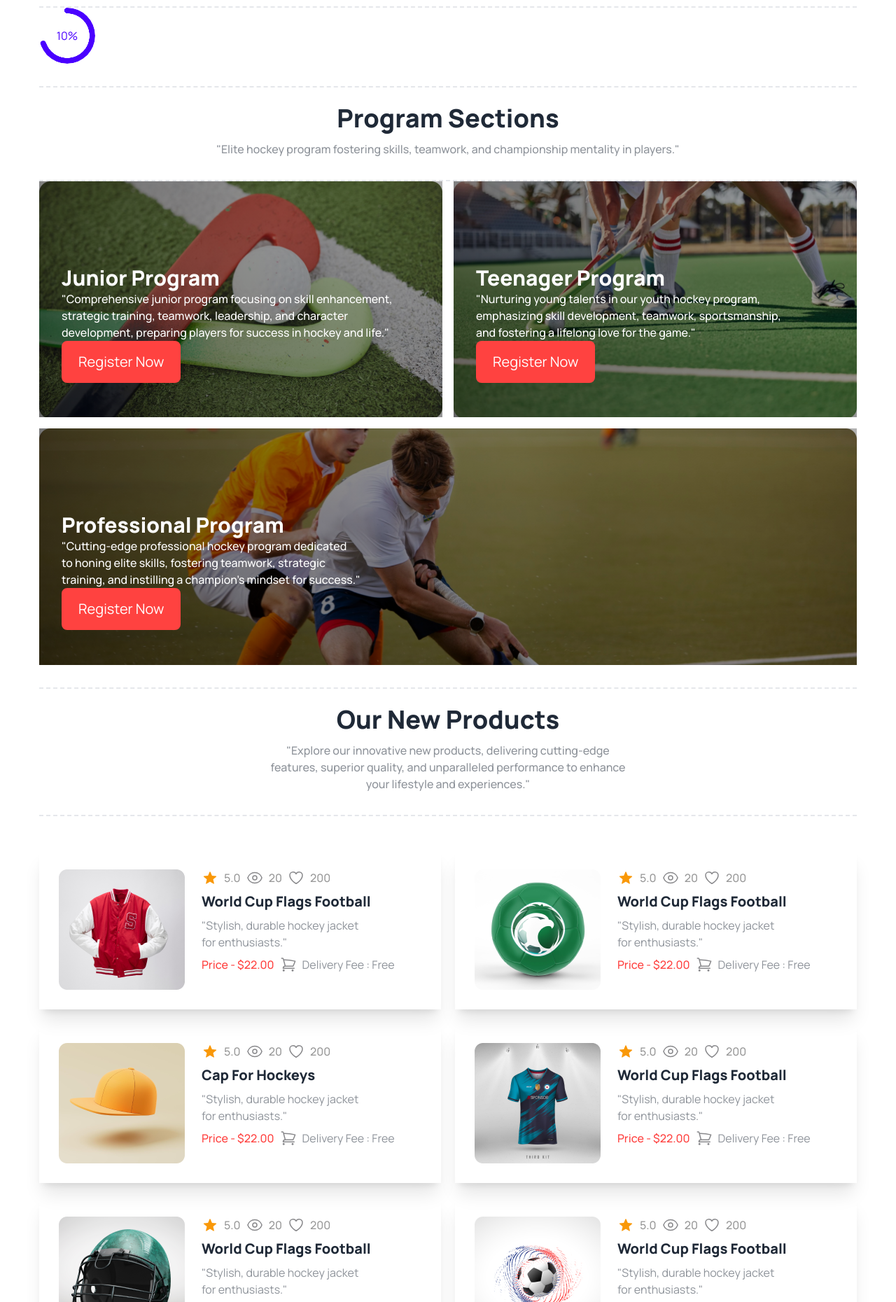
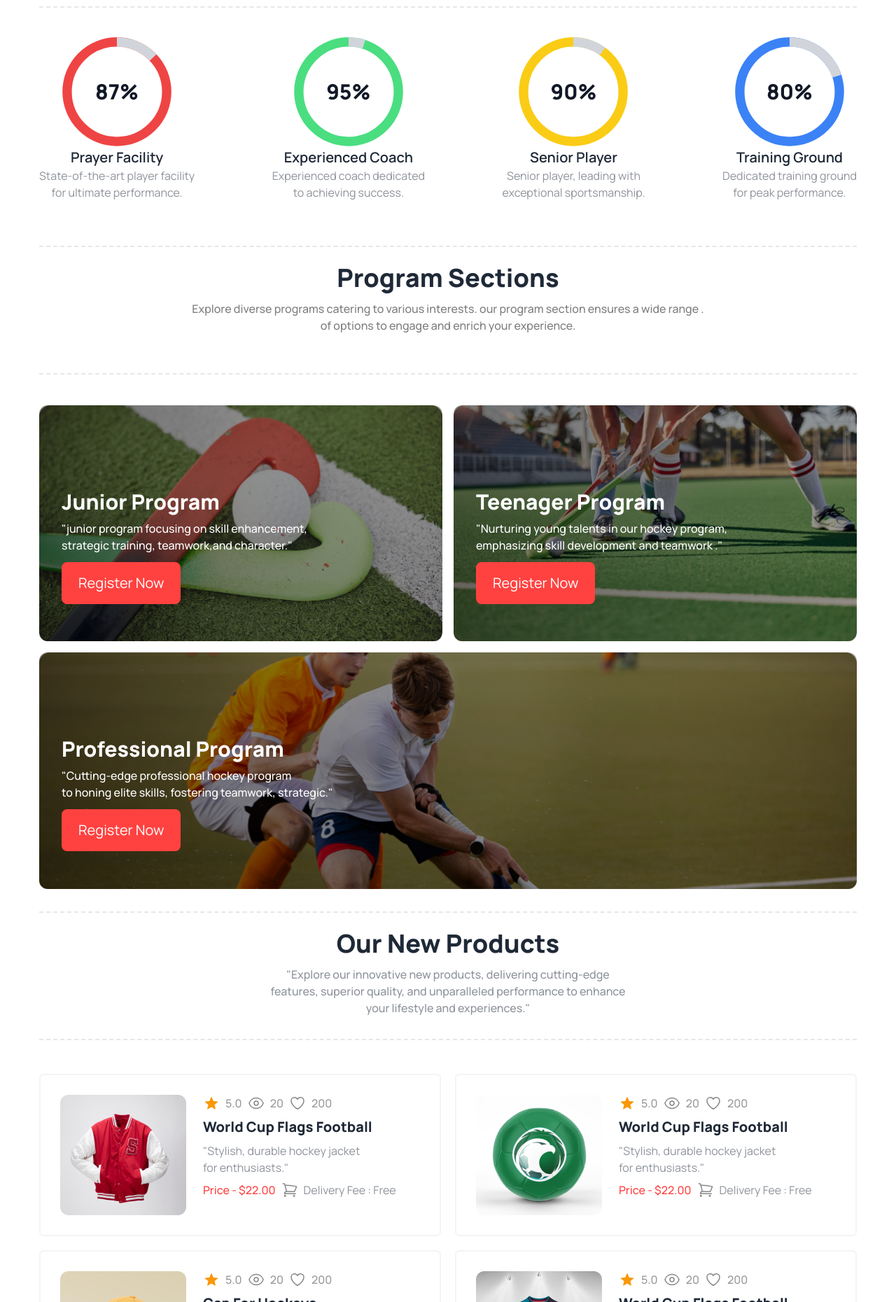
Before and after one commit to Athiqur01/task-3, a plain HTML site: page index.html in a window 1280 px wide. Shown: the part 940-2800 px from the top of the page at 70% size. Drawn offline with nearby package versions, Linux system fonts and the light colour scheme.

Commit message:
responsiveness

```diff
--- a/index.html
+++ b/index.html
@@ -40,9 +40,9 @@
       <!--Navigation--bar----->
       <nav class="">
 
-        <div class="navbar  px-7 flex justify-between mt-10">
+        <div class="navbar  px-2 flex justify-between mt-10">
           <!--Humbarger Manu--Start-->
-          <div class="dropdown dropdown-end  md:hidden lg:hidden ">
+          <div class="dropdown dropdown-end  md:hidden lg:hidden ml-5 mt-5 ">
             <div tabindex="0" role="button" class="btn btn-ghost btn-circle avatar ">
               <div class="w-10 flex ">
                 <svg xmlns="http://www.w3.org/2000/svg" fill="#FFFFFF" viewBox="0 0 24 24" stroke-width="1.5" stroke="currentColor" class="w-6 h-6">
@@ -53,15 +53,16 @@
             </div>
             <ul tabindex="0" class="mt-3 z-[1] p-2 shadow menu menu-sm dropdown-content bg-base-100 rounded-box w-22">
 
-              <li><a>About Us</a></li>
+              <li><a>Home</a></li>
+              <li><a>About </a></li>
               <li><a>Page</a></li>
               <li><a>Blog</a></li>
               <li><a>Contact</a></li>
             </ul>
           </div>
           <!--Hamburger nav end-->
-          <h1 class="text-4xl font-extrabold">Hockey<span class="text-[#FF4240]">'</span>s</h1>
-          <div class="  space-x-7 hidden lg:flex text-base">
+          <h1 class="text-3xl lg:text-4xl font-extrabold">Hockey<span class="text-[#FF4240]">'</span>s</h1>
+          <div class="  space-x-12 hidden lg:flex text-base">
             <a href="" class="text-[#FF4240] font-bold">Home</a>
             <a href="" class="font-normal">About Us</a>
             <a href="" class="font-normal" >Page</a>
@@ -71,15 +72,15 @@
           </div>
 
 
-          <div class="space-x-5">
-            <div class="hidden lg:flex">
+          <div class="space-x-5 mr-5 lg:mr-0">
+            <div class="hidden  lg:flex">
               <svg xmlns="http://www.w3.org/2000/svg" fill="none" viewBox="0 0 24 24" stroke-width="1.5" stroke="currentColor" class="w-6 h-6">
                 <path stroke-linecap="round" stroke-linejoin="round" d="m21 21-5.197-5.197m0 0A7.5 7.5 0 1 0 5.196 5.196a7.5 7.5 0 0 0 10.607 10.607Z" />
               </svg>
             </div>
 
+            <div class="pl-24 lg:pl-0"> <button class="bg-[#FF4240] text-white text-xl py-2 px-3 lg:py-4 lg:px-6 rounded-lg  ">Get Ticket</button></div>
 
-            <button class="bg-[#FF4240] text-white text-xl py-4 px-6 rounded-lg">Get Ticket</button>
           </div>
 
           </div>
@@ -88,9 +89,9 @@
 
       </nav>
       <!--bg image---------------------------------------------------->
-      <section class="mt-4">
+      <section class="mt-4 mx-5 lg:mx-auto">
         <!--Slide-1----Start-->
-        <div class="carousel w-full rounded-lg h-[34.3rem]">
+        <div class="carousel w-full rounded-lg lg:h-[34.3rem]">
           <div id="slide1" class="carousel-item relative w-full h-auto   flex justify-center items-center">
             <img src="./Images/1.png" alt="">
 
@@ -111,7 +112,7 @@
                   <div class="flex justify-center p-3 "><button class="text-white bg-red-400 p-2 ">Shop Now</button></div>
 
               </div>
-            <div class="absolute flex justify-between transform -translate-y-1/2 left-5 right-5 top-1/2">
+              <div class="absolute flex space-x-3 lg:mt-44 transform -translate-y-1/2 left-5 right-5 top-1/2">
               <a href="#slide1" class="btn btn-circle">❮</a>
               <a href="#slide3" class="btn btn-circle">❯</a>
             </div>
@@ -134,7 +135,7 @@
           </div>
         </div>
       </section>
-      <div class="bg-black  text-white p-7 mt-4 lg:w-[35.4rem] lg:-translate-y-40 lg:translate-x-full lg:-mt-3 lg:absolute">
+      <div class="bg-black  text-white p-7 mt-4 lg:w-[35.4rem] rounded-2xl lg:-translate-y-40 lg:translate-x-full mx-5 lg:mx-auto lg:-mt-3 lg:absolute">
         <h2 class="font-extrabold text-2xl pb-3">Meet all the heroes from the field</h2>
         <p class="font-medium text-base opacity-70 ">Skating swiftly, scoring goals, hockey heroes inspire with skill, teamwork, and relentless determination on ice rinks. </p>
 
@@ -149,7 +150,7 @@
 
      </header>
 
-     <main class="max-w-[73rem] mx-auto">
+     <main class="max-w-[73rem] mx-5 lg:mx-auto">
       <!--Main first section--professional hockey club-->
       <section>
         <div class="flex flex-col justify-center items-center py-6">
@@ -168,41 +169,190 @@
       </section>
 
       <!--Section-2- radial progress bar-->
-      <section>
-        <div class="radial-progress text-primary" style="--value:70;" role="progressbar">10%</div>
-        <hr class="border-t-2 border-dashed mt-8">
-      </section>
-
-      <section>
-        <div class="mt-6">
-          <h2 class="text-center text-2xl font-extrabold lg:text-4xl mb-3">Program Sections</h2>
-          <p class="text-center font-medium text-sm lg:text-base opacity-50">
-            "Elite hockey program fostering skills, teamwork, and championship mentality in players."</p>
-        </div>
-        <hr class="border-t-2 border-dashed mt-8">
-      </section>
-      <!--Image section--------------------->
-      <section>
-        <div class="flex gap-4 flex-col lg:flex-row ">
-          <div class="bg-[linear-gradient(45deg,rgba(0,0,0,0.6),rgba(0,0,0,0.3)),url(./assetes/2.png)] h-[21.1rem] p-8 bg-no-repeat bg-cover lg:w-1/2 ">
-            <h2 class="text-white text-3xl font-extrabold mt-[5.5rem]">Junior Program</h2>
-            <p class="text-base font-medium text-white">
-
-            "Comprehensive junior program focusing on skill enhancement,<br>
-             strategic training, teamwork, leadership, and character <br>
-             development, preparing players for success in hockey and life."</p>
-            <button class="bg-[#FF4240] text-white text-xl py-4 px-6 rounded-lg">Register Now</button>
+      <section class="flex justify-between gap-8 mt-10 mb-16 flex-col lg:flex-row">
+       <!--Progress-1----------------->
+          <div class="flex flex-col items-center justify-center">
+            <!-- Circular Progress -->
+<div class="relative h-40 w-40">
+  <svg class="h-full w-full" width="36" height="36" viewBox="0 0 36 36" xmlns="http://www.w3.org/2000/svg">
+    <!-- Background Circle -->
+    <circle cx="18" cy="18" r="16" fill="none" class="stroke-current text-red-500 dark:text-gray-700" stroke-width="3"></circle>
+    <!-- Progress Circle inside a group with rotation -->
+    <g class="origin-center -rotate-90 transform">
+      <circle cx="18" cy="18" r="16" fill="none" class="stroke-current text-gray-300 dark:text-blue-500" stroke-width="3" stroke-dasharray="100" stroke-dashoffset="87"></circle>
+    </g>
+  </svg>
+  <!-- Percentage Text -->
+  <div class="absolute top-1/2 start-1/2 transform -translate-y-1/2 -translate-x-1/2">
+    <span class="text-center text-3xl font-extrabold text-gray-900 dark:text-white">87%</span>
+  </div>
+</div>
+<!-- End Circular Progress -->
+<h2 class="font-semibold text-xl text-center">Prayer Facility</h2>
+<p class="font-normal text-base opacity-50 text-center">State-of-the-art player facility <br> for ultimate performance.</p>
 
           </div>
 
-          <div class="bg-[linear-gradient(45deg,rgba(0,0,0,0.6),rgba(0,0,0,0.3)),url(./assetes/3.png)] h-[21.1rem] p-8 bg-no-repeat bg-cover lg:w-1/2">
+
+
+
+
+       <!--Progress-2----------------->
+          <div class="flex flex-col items-center justify-center">
+            <div class="relative h-40 w-40">
+              <svg class="h-full w-full" width="36" height="36" viewBox="0 0 36 36" xmlns="http://www.w3.org/2000/svg">
+                <!-- Background Circle -->
+                <circle cx="18" cy="18" r="16" fill="none" class="stroke-current text-green-400 dark:text-gray-700" stroke-width="3"></circle>
+                <!-- Progress Circle inside a group with rotation -->
+                <g class="origin-center -rotate-90 transform">
+                  <circle cx="18" cy="18" r="16" fill="none" class="stroke-current text-gray-300 dark:text-blue-500" stroke-width="3" stroke-dasharray="100" stroke-dashoffset="95"></circle>
+                </g>
+              </svg>
+              <!-- Percentage Text -->
+              <div class="absolute top-1/2 start-1/2 transform -translate-y-1/2 -translate-x-1/2">
+                <span class="text-center text-3xl font-extrabold text-gray-900 dark:text-white">95%</span>
+              </div>
+            </div>
+            <!-- End Circular Progress -->
+
+            <h2 class="font-semibold text-xl text-center">Experienced Coach</h2>
+            <p class="font-normal text-base opacity-50 text-center">
+              Experienced coach dedicated  <br> to achieving success.</p>
+          </div>
+
+
+
+
+
+
+
+
+       <!--Progress-3----------------->
+         <div class="flex flex-col items-center justify-center">
+
+          <!-- Circular Progress -->
+<div class="relative h-40 w-40">
+  <svg class="h-full w-full" width="36" height="36" viewBox="0 0 36 36" xmlns="http://www.w3.org/2000/svg">
+    <!-- Background Circle -->
+    <circle cx="18" cy="18" r="16" fill="none" class="stroke-current text-yellow-400 dark:text-gray-700" stroke-width="3"></circle>
+    <!-- Progress Circle inside a group with rotation -->
+    <g class="origin-center -rotate-90 transform">
+      <circle cx="18" cy="18" r="16" fill="none" class="stroke-current text-gray-300 dark:text-blue-500" stroke-width="3" stroke-dasharray="100" stroke-dashoffset="90"></circle>
+    </g>
+  </svg>
+  <!-- Percentage Text -->
+  <div class="absolute top-1/2 start-1/2 transform -translate-y-1/2 -translate-x-1/2">
+    <span class="text-center text-3xl font-extrabold text-gray-900 dark:text-white">90%</span>
+  </div>
+</div>
+<!-- End Circular Progress -->
+<h2 class="font-semibold text-xl text-center">Senior Player</h2>
+<p class="font-normal text-base opacity-50 text-center">Senior player, leading with  <br>  exceptional sportsmanship.</p>
+         </div>
+
+
+
+
+
+
+
+       <!--Progress-4----------------->
+
+       <div class="flex flex-col items-center justify-center">
+        <!-- Circular Progress -->
+        <div class="relative h-40 w-40">
+  <svg class="h-full w-full" width="36" height="36" viewBox="0 0 36 36" xmlns="http://www.w3.org/2000/svg">
+    <!-- Background Circle -->
+    <circle cx="18" cy="18" r="16" fill="none" class="stroke-current text-blue-500 dark:text-gray-700" stroke-width="3"></circle>
+    <!-- Progress Circle inside a group with rotation -->
+    <g class="origin-center -rotate-90 transform">
+      <circle cx="18" cy="18" r="16" fill="none" class="stroke-current text-gray-300 dark:text-blue-500" stroke-width="3" stroke-dasharray="100" stroke-dashoffset="80"></circle>
+    </g>
+  </svg>
+  <!-- Percentage Text -->
+  <div class="absolute top-1/2 start-1/2 transform -translate-y-1/2 -translate-x-1/2">
+    <span class="text-center text-3xl font-extrabold text-gray-900 dark:text-white">80%</span>
+  </div>
+</div>
+<!-- End Circular Progress -->
+            <h2 class="font-semibold text-xl text-center">Training Ground</h2>
+            <p class="font-normal text-base opacity-50 text-center">Dedicated training ground  <br> for peak performance.</p>
+       </div>
+
+
+      </section>
+      <hr class="border-t-2 border-dashed mt-8">
+<!-- Circular Progress end -->
+<!-- Program section start -->
+
+<section>
+  <div class="flex flex-col justify-center items-center py-6">
+    <h1 class="text-2xl font-bold lg:font-extrabold lg:text-4xl text-center ">Program Sections</h1>
+    <p class="text-sm font-medium lg:text-base text-center text-black opacity-50 pt-3 ">
+      Explore diverse programs catering to various interests.  our program section ensures a wide range . <br class="hidden lg:flex">of options to engage and enrich your experience.
+       </p>
+  </div>
+</section>
+<hr class="border-t-2 border-dashed mt-8">
+
+
+
+
+
+
+
+
+
+
+
+
+
+
+
+
+
+
+
+
+
+
+
+
+
+
+
+
+
+
+
+
+
+
+
+
+
+
+      <!--Image section--------------------->
+      <section class="mt-11">
+
+        <div class="flex gap-4 flex-col lg:flex-row ">
+          <div class="bg-[linear-gradient(45deg,rgba(0,0,0,0.6),rgba(0,0,0,0.3)),url(./assetes/2.png)] h-[21.1rem] p-8 bg-no-repeat bg-cover lg:w-1/2 rounded-xl">
+            <h2 class="text-white text-3xl font-extrabold mt-[5.5rem]">Junior Program</h2>
+            <p class="text-base font-medium text-white pt-2">
+
+            "junior program focusing on skill enhancement,<br>
+             strategic training, teamwork,and character."</p>
+            <button class="bg-[#FF4240] text-white text-xl py-4 px-6 rounded-lg mt-3">Register Now</button>
+
+          </div>
+
+          <div class="bg-[linear-gradient(45deg,rgba(0,0,0,0.6),rgba(0,0,0,0.3)),url(./assetes/3.png)] h-[21.1rem] p-8 bg-no-repeat bg-cover rounded-xl lg:w-1/2">
             <h2 class="text-white text-3xl font-extrabold mt-[5.5rem]">Teenager Program</h2>
-            <p class="text-base font-medium text-white">
+            <p class="text-base font-medium text-white mt-2">
 
-                "Nurturing young talents in our youth hockey program, <br>
-                emphasizing skill development, teamwork, sportsmanship, <br>
-                and fostering a lifelong love for the game."</p>
-            <button class="bg-[#FF4240] text-white text-xl py-4 px-6 rounded-lg">Register Now</button>
+                "Nurturing young talents in our hockey program, <br>
+                emphasizing skill development and teamwork ."</p>
+            <button class="bg-[#FF4240] text-white text-xl py-4 px-6 rounded-lg mt-3">Register Now</button>
 
           </div>
 
@@ -210,13 +360,12 @@
         </div>
 
 
-            <div class="bg-[linear-gradient(45deg,rgba(0,0,0,0.6),rgba(0,0,0,0.3)),url(./assetes/4.png)] h-[21.1rem] p-8 bg-no-repeat bg-cover mt-4">
+            <div class="bg-[linear-gradient(45deg,rgba(0,0,0,0.6),rgba(0,0,0,0.3)),url(./assetes/4.png)] h-[21.1rem] p-8 bg-no-repeat bg-cover mt-4 rounded-xl">
               <h2 class="text-white text-3xl font-extrabold mt-[5.5rem]">Professional Program</h2>
-              <p class="text-base font-medium text-white">
-                "Cutting-edge professional hockey program dedicated <br>
-                 to honing elite skills, fostering teamwork, strategic <br>
-                 training, and instilling a champion's mindset for success."</p>
-              <button class="bg-[#FF4240] text-white text-xl py-4 px-6 rounded-lg">Register Now</button>
+              <p class="text-base font-medium text-white mt-2">
+                "Cutting-edge professional hockey program  <br>
+                 to honing elite skills, fostering teamwork, strategic."</p>
+              <button class="bg-[#FF4240] text-white text-xl py-4 px-6 rounded-lg mt-3">Register Now</button>
 
             </div>
             <hr class="border-t-2 border-dashed mt-8">
@@ -239,7 +388,7 @@
 
       <section class="mt-12 grid grid-cols-1 pb-6 lg:grid-cols-2 gap-5">
         <!--Card one start---------->
-            <div class=" flex gap-6 p-7 shadow-xl">
+            <div class=" flex gap-6 p-7 border-gray-100 border-2 rounded-md">
               <div><img src="./Images/5.png" alt=""></div>
               <div>
                 <div class="flex space-x-2">
@@ -277,7 +426,7 @@
             </div>
             <!--Card one end---------->
         <!--Card 2 start---------->
-            <div class=" flex gap-6 p-7 shadow-xl">
+            <div class=" flex gap-6 p-7 border-gray-100 border-2 rounded-md">
               <div><img src="./Images/6.png" alt=""></div>
               <div>
                 <div class="flex space-x-2">
@@ -315,7 +464,7 @@
             </div>
             <!--Card 2 end---------->
         <!--Card 3 start---------->
-            <div class=" flex gap-6 p-7 shadow-xl">
+            <div class=" flex gap-6 p-7 border-gray-100 border-2 rounded-md">
               <div><img src="./Images/7.png" alt=""></div>
               <div>
                 <div class="flex space-x-2">
@@ -353,7 +502,7 @@
             </div>
             <!--Card 3 end---------->
         <!--Card 4 start---------->
-            <div class=" flex gap-6 p-7 shadow-xl">
+            <div class=" flex gap-6 p-7 border-gray-100 border-2 rounded-md">
               <div><img src="./Images/8.png" alt=""></div>
               <div>
                 <div class="flex space-x-2">
@@ -391,7 +540,7 @@
             </div>
             <!--Card 4 end---------->
         <!--Card 5 start---------->
-            <div class=" flex gap-6 p-7 shadow-xl">
+            <div class=" flex gap-6 p-7 border-gray-100 border-2 rounded-md">
               <div><img src="./Images/9.png" alt=""></div>
               <div>
                 <div class="flex space-x-2">
@@ -429,7 +578,7 @@
             </div>
             <!--Card 5 end---------->
         <!--Card 6 start---------->
-            <div class=" flex gap-6 p-7 shadow-xl">
+            <div class=" flex gap-6 p-7 border-gray-100 border-2 rounded-md">
               <div><img src="./Images/10.png" alt=""></div>
               <div>
                 <div class="flex space-x-2">
@@ -483,11 +632,11 @@
         <hr class="border-t-2 border-dashed mt-8">
         <!--Image and ---Accordian-->
         <section class="mt-11">
-        <div class="flex flex-col lg:flex-row gap-11  border-[#1313181A] border-2 p-8 rounded-lg mb-11">
+        <div class="flex flex-col lg:flex-row gap-11  border-[#1313181A] border-2 p-8 rounded-xl mb-11">
           <div class="lg:w-[40%] "> <img src="./Images/11.png" alt="" class="w-full"></div>
           <!--Accordian--------------------->
           <div class="lg:w-[60%]">
-            <div class="collapse collapse-plus border-t-2 rounded-none mt-2 border-black-600 text-xl font-bold">
+            <div class="collapse collapse-plus  rounded-none mt-2 border-black-600 text-xl font-bold">
               <input type="radio" name="my-accordion-3" checked="checked" />
               <div class="collapse-title text-xl font-medium">
                 Our Equipment
@@ -532,7 +681,7 @@
                 <p class="opacity-60 font-medium text-sm">Our state-of-the-art equipment is meticulously designed for optimal performance, durability, and user comfort. From cutting-edge technology to ergonomic designs, our gear elevates your experience and enhances your skills.</p>
               </div>
             </div>
-            <div class="collapse collapse-plus border-y-2 rounded-none mt-2 border-black-600 text-xl font-bold">
+            <div class="collapse collapse-plus border-t-2 rounded-none mt-2 border-black-600 text-xl font-bold">
               <input type="radio" name="my-accordion-3" checked="checked" />
               <div class="collapse-title text-xl font-medium">
                 Prices
@@ -560,19 +709,19 @@
   </div>
   <hr class="border-t-2 border-dashed mt-8">
 
-  <div class="p-10  flex flex-col lg:flex-row gap-7">
+  <div class="py-10  flex flex-col justify-between lg:flex-row gap-14">
     <!--Get in touch left section start-->
-       <div class="space-y-5 lg:w-[35%] border-[#88888B] border-2 p-5">
-           <div class="p-6 bg-[#F8FDF0] "><svg xmlns="http://www.w3.org/2000/svg" fill="#AFE15D" viewBox="0 0 24 24" stroke-width="1.5" stroke="" class="w-6 h-6">
+       <div class="space-y-5 lg:w-[35%] border-gray-100 p-9 border-2 rounded-lg ">
+           <div class="p-10 rounded-lg bg-[#F8FDF0] "><svg xmlns="http://www.w3.org/2000/svg" fill="#AFE15D" viewBox="0 0 24 24" stroke-width="1.5" stroke="" class="w-6 h-6">
             <path stroke-linecap="round" stroke-linejoin="round" d="M2.25 6.75c0 8.284 6.716 15 15 15h2.25a2.25 2.25 0 0 0 2.25-2.25v-1.372c0-.516-.351-.966-.852-1.091l-4.423-1.106c-.44-.11-.902.055-1.173.417l-.97 1.293c-.282.376-.769.542-1.21.38a12.035 12.035 0 0 1-7.143-7.143c-.162-.441.004-.928.38-1.21l1.293-.97c.363-.271.527-.734.417-1.173L6.963 3.102a1.125 1.125 0 0 0-1.091-.852H4.5A2.25 2.25 0 0 0 2.25 4.5v2.25Z" />
           </svg>
           <p><span class="text-base font-normal opacity-50">Phone Number: </span ><br><span class="text-base font-normal">+8801720222498</span></p>
           </div>
-           <div class="p-6 bg-[#F8FDF0] ">
+           <div class="p-10 rounded-lg bg-[#F8FDF0] ">
             <img src="./assetes/mail.png" alt=""> <br>
           <p><span class="text-base font-normal opacity-50">Email: </span ><br><span class="text-base font-normal">arahmanmd98@gmail.com</span></p>
           </div>
-           <div class="p-6 bg-[#F8FDF0] ">
+           <div class="p-10 rounded-lg bg-[#F8FDF0] ">
             <img src="./assetes/map .png" alt=""> <br>
           <p><span class="text-base font-normal opacity-50">Location </span ><br><span class="text-base font-normal">Mymensing Sadar, Mymensingh</span></p>
           </div>
@@ -583,11 +732,11 @@
            <div class="flex flex-col lg:flex-row gap-5">
             <div class=>
               <p class="text-xl font-bold pb-2">Your Name</p>
-             <input type="text" placeholder="Enter Your Full Name" class="input input-bordered w-[100%] lg:w-80 max-w-md  bg-[#F8F8F8]" />
+             <input type="text" placeholder="Enter Your Full Name" class="input input-bordered w-[100%] lg:w-80   bg-[#F8F8F8]" />
             </div>
             <div class=>
               <p class="text-xl font-bold pb-2">Your Email</p>
-             <input type="email" placeholder="Enter Your Email" class="input input-bordered w-[100%] lg:w-80 w-full max-w-md bg-[#F8F8F8]" />
+             <input type="email" placeholder="Enter Your Email" class="input input-bordered w-[100%] lg:w-80 w-full  bg-[#F8F8F8]" />
             </div>
 
 
@@ -608,7 +757,7 @@
 
             <div class=>
               <p class="text-xl font-bold pb-2">Messages</p>
-              <textarea class="textarea textarea-bordered bg-[#F8F8F8] w-full h-[10rem] lg:w-[41.5rem] lg:h-[16rem]" placeholder="Write Your Message "></textarea>
+              <textarea class="textarea textarea-bordered bg-[#F8F8F8] w-full h-[10rem] lg:w-[41.5rem] lg:h-[18rem]" placeholder="Write Your Message "></textarea>
 
             </div>
             <button class="bg-red-500 text-xl font-bold p-3 mt-4 rounded-md text-white">Send Message</button>
@@ -620,8 +769,8 @@
 
 <!--Social Media---------------------------------->
 <section>
-          <div class="mt-10 bg-[#F8F8F8] p-10">
-              <h2 class="text-2xl font-extrabold text-center mb-4">Social Media</h2>
+          <div class="mt-10 bg-[#F8F8F8] p-10 border-2 border-gray-50 rounded-lg">
+              <h2 class="text-2xl font-extrabold text-center  mb-4">Social Media</h2>
               <div class="flex gap-4 justify-center ">
                 <img src="./assetes/facebook.png alt="">
                 <img src="./assetes/instagram.png" alt="">
@@ -637,7 +786,7 @@
 
      </main>
 
-     <footer class="bg-black mt-14">
+     <footer class="bg-black mt-14 pt-7 pb-12">
           <div class="max-w-[73rem] mx-auto flex flex-wrap justify-between py-20">
 
             <div class="space-y-3 px-32 pt-4 lg:px-0">
```
